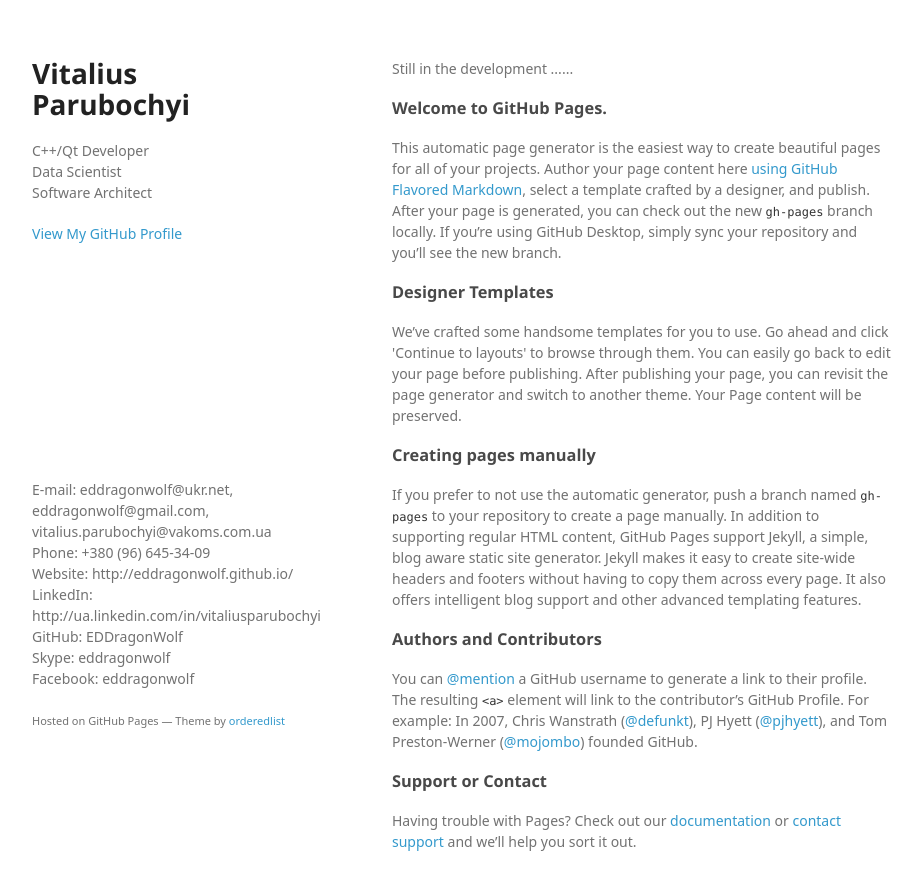
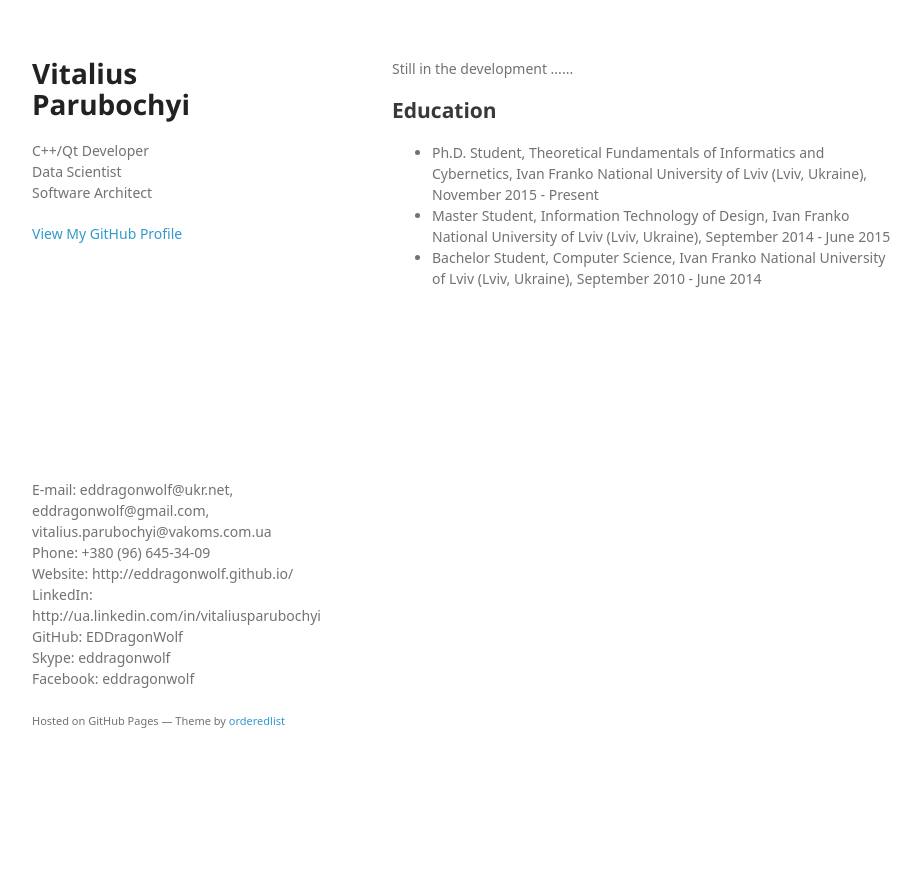
Before and after one commit to EDDragonWolf/eddragonwolf.github.io, a plain HTML site: page index.html in a window 1280 px wide. Shown: the whole page, without its empty margins (178-1100 px from the left). After the commit the page ends 800 px from the top, so only its background shows below. Drawn offline with Linux system fonts and the light colour scheme; a web font is replaced by a local one.

Commit message:
Added education information

```diff
--- a/index.html
+++ b/index.html
@@ -18,37 +18,16 @@
         <h1>Vitalius Parubochyi</h1>
         <p>C++/Qt Developer<br>Data Scientist<br>Software Architect</p>
 
-
         <p class="view"><a href="https://github.com/EDDragonWolf">View My GitHub Profile</a></p>
-
       </header>
       <section>
         <p>Still in the development ......</p>
-
-<h3>
-<a id="welcome-to-github-pages" class="anchor" href="#welcome-to-github-pages" aria-hidden="true"><span aria-hidden="true" class="octicon octicon-link"></span></a>Welcome to GitHub Pages.</h3>
-
-<p>This automatic page generator is the easiest way to create beautiful pages for all of your projects. Author your page content here <a href="https://guides.github.com/features/mastering-markdown/">using GitHub Flavored Markdown</a>, select a template crafted by a designer, and publish. After your page is generated, you can check out the new <code>gh-pages</code> branch locally. If you’re using GitHub Desktop, simply sync your repository and you’ll see the new branch.</p>
-
-<h3>
-<a id="designer-templates" class="anchor" href="#designer-templates" aria-hidden="true"><span aria-hidden="true" class="octicon octicon-link"></span></a>Designer Templates</h3>
-
-<p>We’ve crafted some handsome templates for you to use. Go ahead and click 'Continue to layouts' to browse through them. You can easily go back to edit your page before publishing. After publishing your page, you can revisit the page generator and switch to another theme. Your Page content will be preserved.</p>
-
-<h3>
-<a id="creating-pages-manually" class="anchor" href="#creating-pages-manually" aria-hidden="true"><span aria-hidden="true" class="octicon octicon-link"></span></a>Creating pages manually</h3>
-
-<p>If you prefer to not use the automatic generator, push a branch named <code>gh-pages</code> to your repository to create a page manually. In addition to supporting regular HTML content, GitHub Pages support Jekyll, a simple, blog aware static site generator. Jekyll makes it easy to create site-wide headers and footers without having to copy them across every page. It also offers intelligent blog support and other advanced templating features.</p>
-
-<h3>
-<a id="authors-and-contributors" class="anchor" href="#authors-and-contributors" aria-hidden="true"><span aria-hidden="true" class="octicon octicon-link"></span></a>Authors and Contributors</h3>
-
-<p>You can <a href="https://help.github.com/articles/basic-writing-and-formatting-syntax/#mentioning-users-and-teams" class="user-mention">@mention</a> a GitHub username to generate a link to their profile. The resulting <code>&lt;a&gt;</code> element will link to the contributor’s GitHub Profile. For example: In 2007, Chris Wanstrath (<a href="https://github.com/defunkt" class="user-mention">@defunkt</a>), PJ Hyett (<a href="https://github.com/pjhyett" class="user-mention">@pjhyett</a>), and Tom Preston-Werner (<a href="https://github.com/mojombo" class="user-mention">@mojombo</a>) founded GitHub.</p>
-
-<h3>
-<a id="support-or-contact" class="anchor" href="#support-or-contact" aria-hidden="true"><span aria-hidden="true" class="octicon octicon-link"></span></a>Support or Contact</h3>
-
-<p>Having trouble with Pages? Check out our <a href="https://help.github.com/pages">documentation</a> or <a href="https://github.com/contact">contact support</a> and we’ll help you sort it out.</p>
+	    <h2>Education</h2>
+	    <ul>
+	      <li>Ph.D. Student, Theoretical Fundamentals of Informatics and Cybernetics, Ivan Franko National University of Lviv (Lviv, Ukraine), November 2015 - Present</li>
+	      <li>Master Student, Information Technology of Design, Ivan Franko National University of Lviv (Lviv, Ukraine), September 2014 - June 2015</li>
+	      <li>Bachelor Student, Computer Science, Ivan Franko National University of Lviv (Lviv, Ukraine), September 2010 - June 2014</li>
+	    </ul>
       </section>
       <footer>
 	    <p>E-mail:	eddragonwolf@ukr.net,<br>
@@ -65,6 +44,5 @@ Facebook:	eddragonwolf
       </footer>
     </div>
     <script src="javascripts/scale.fix.js"></script>
-
   </body>
 </html>
```
Also changed, not shown: 1 other file.
